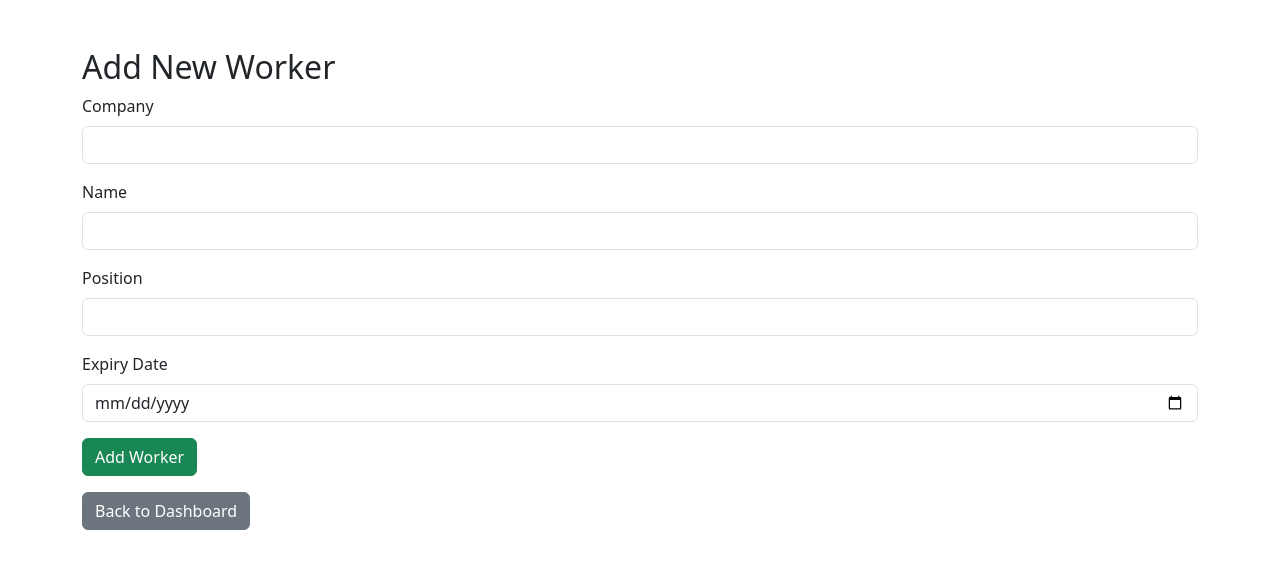
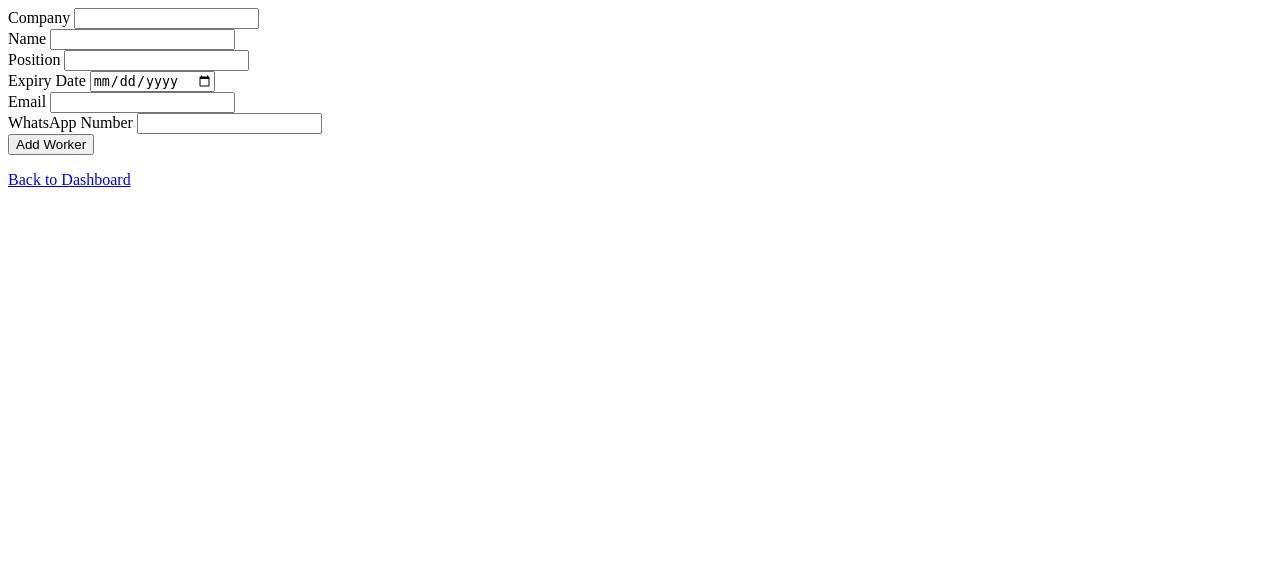
Before and after one commit to sharnik24/labor-dashboard, a Flask app: page /add in a window 1280 px wide. Shown: the top 569 px of the page. Run offline with Flask 3, Linux system fonts and the light colour scheme.

Commit message:
Enhance worker form with email and WhatsApp fields
Updated the form to include email and WhatsApp fields, and added required attributes for validation.

```diff
--- a/templates/form.html
+++ b/templates/form.html
@@ -1,34 +1,28 @@
-<!DOCTYPE html>
-<html lang="en">
-<head>
-    <meta charset="UTF-8">
-    <title>Add Worker</title>
-    <link href="https://cdn.jsdelivr.net/npm/bootstrap@5.3.2/dist/css/bootstrap.min.css" rel="stylesheet">
-</head>
-<body>
-<div class="container mt-5">
-    <h2>Add New Worker</h2>
-    <form>
+<form method="POST" action="/add">
     <div class="mb-3">
         <label class="form-label">Company</label>
-            <input type="text" class="form-control" name="company">
+        <input type="text" class="form-control" name="company" required>
     </div>
     <div class="mb-3">
         <label class="form-label">Name</label>
-            <input type="text" class="form-control" name="name">
+        <input type="text" class="form-control" name="name" required>
     </div>
     <div class="mb-3">
         <label class="form-label">Position</label>
-            <input type="text" class="form-control" name="position">
+        <input type="text" class="form-control" name="position" required>
     </div>
     <div class="mb-3">
         <label class="form-label">Expiry Date</label>
-            <input type="date" class="form-control" name="expiry">
+        <input type="date" class="form-control" name="expiry" required>
+    </div>
+    <div class="mb-3">
+        <label class="form-label">Email</label>
+        <input type="email" class="form-control" name="email" required>
+    </div>
+    <div class="mb-3">
+        <label class="form-label">WhatsApp Number</label>
+        <input type="text" class="form-control" name="whatsapp" required>
     </div>
     <button type="submit" class="btn btn-success">Add Worker</button>
 </form>
-    <a href="/dashboard" class="btn btn-secondary mt-3">Back to Dashboard</a>
-</div>
-<script src="https://cdn.jsdelivr.net/npm/bootstrap@5.3.2/dist/js/bootstrap.bundle.min.js"></script>
-</body>
-</html>
+<a href="/" class="btn btn-secondary mt-3">Back to Dashboard</a>
```
Lines whose indentation alone changed are shown as unchanged.
